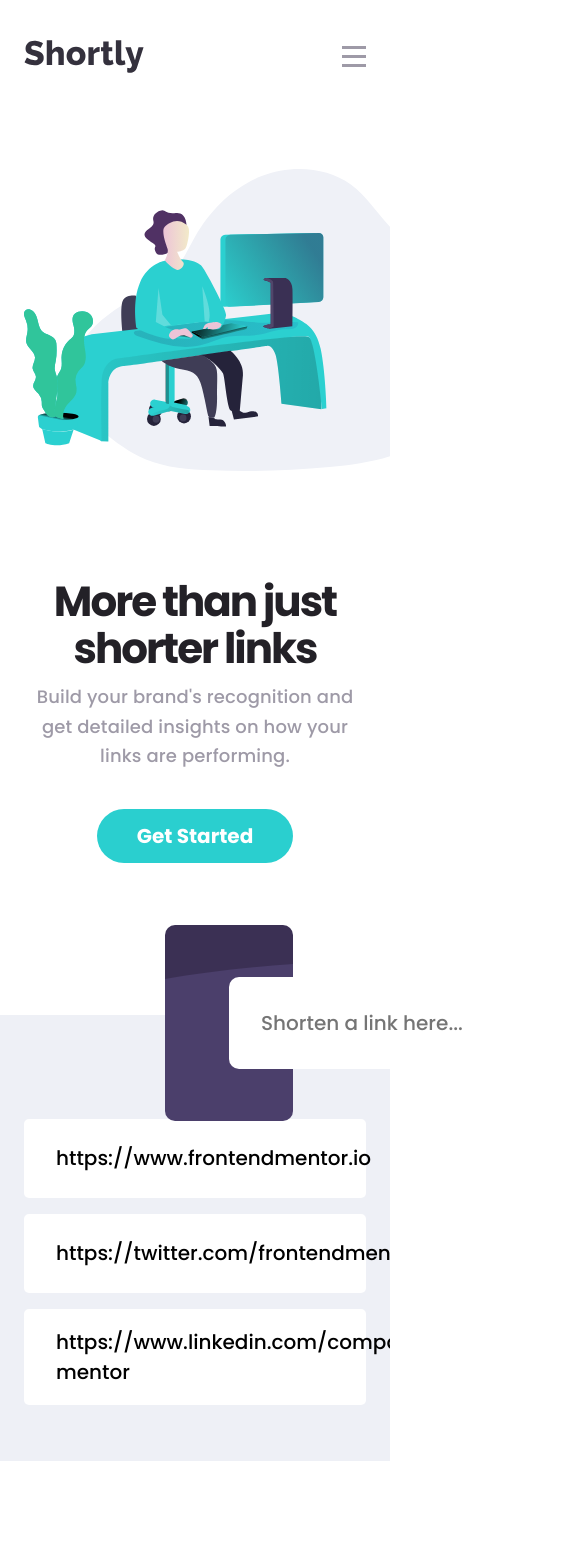
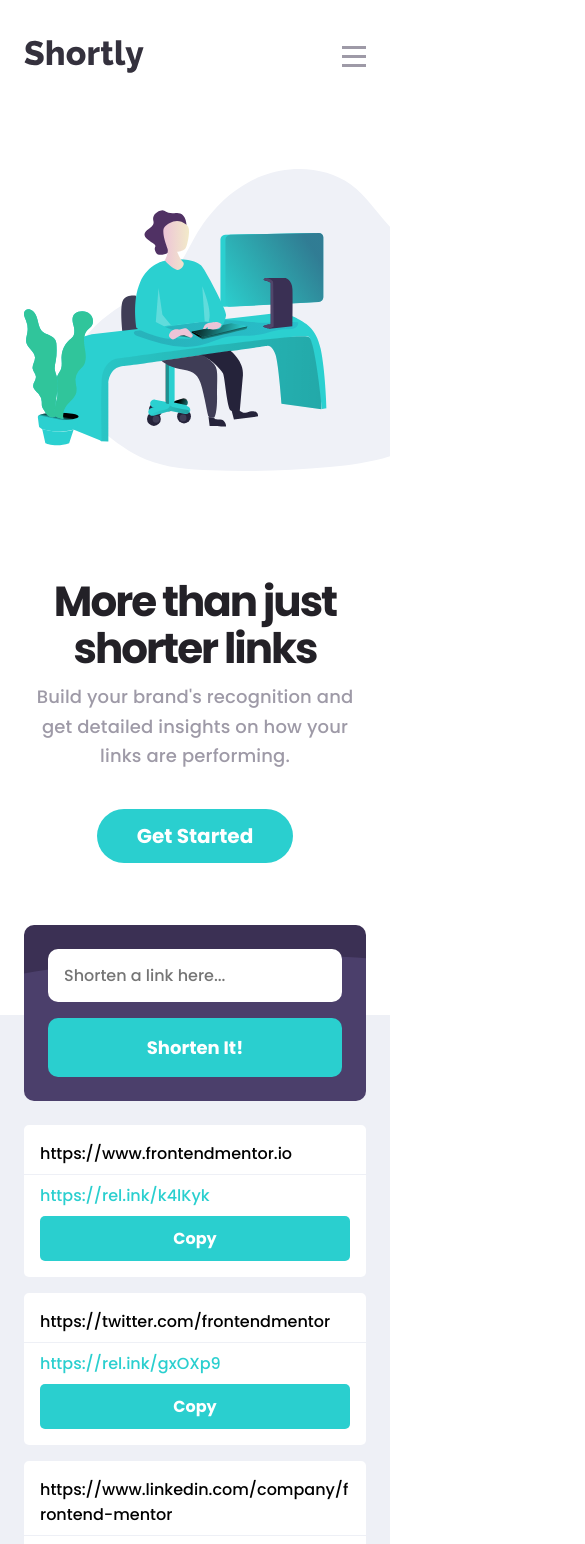
Before and after one commit to humbruno/url-shortener, a React (Vite) app: page / in a window 390 px wide. Shown: the top 1544 px of the page, 585 px wide, since content can reach past the window. Before the commit the page ends 1461 px from the top, so only its background shows below. Built offline with nearby package versions, Linux system fonts and the light colour scheme.

Commit message:
styles: search input and item responsiveness

```diff
--- a/src/components/Container/styles.ts
+++ b/src/components/Container/styles.ts
@@ -2,7 +2,7 @@ import styled from 'styled-components';
 
 const StyledContainer = styled.div`
   padding: 48px 165px 72px;
-  overflow-x: hidden;
+  overflow: hidden;
 
   @media (max-width: 768px) {
     padding: 40px 24px 56px;
--- a/src/components/SearchInput/styles.ts
+++ b/src/components/SearchInput/styles.ts
@@ -13,10 +13,19 @@ const StyledForm = styled.form`
   border-radius: 10px;
 
   position: absolute;
-  z-index: 9999;
   left: 165px;
   right: 165px;
   margin-top: -130px;
+
+  @media (max-width: 768px) {
+    left: 24px;
+    right: 24px;
+
+    flex-direction: column;
+    gap: 16px;
+
+    padding: 24px;
+  }
 
   input {
     font-size: 1.25rem;
@@ -28,15 +37,26 @@ const StyledForm = styled.form`
     padding: 14px 0 14px 32px;
     margin-right: 14px;
 
+    width: 100%;
     flex: 1;
 
     &:focus {
       outline: none;
     }
+
+    @media (max-width: 768px) {
+      font-size: 1rem;
+
+      padding: 14px 0 14px 16px;
+    }
   }
 
   button {
     font-size: 1.25rem;
+
+    @media (max-width: 768px) {
+      font-size: 1.125rem;
+    }
   }
 `;
 
--- a/src/components/SearchItem/index.tsx
+++ b/src/components/SearchItem/index.tsx
@@ -9,6 +9,7 @@ type SearchItemProps = {
 const SearchItem = ({ fullUrl, shortUrl }: SearchItemProps) => (
   <ListItem>
     <p>{fullUrl}</p>
+    <span className="divider" aria-hidden="true" />
     <strong>{shortUrl}</strong>
     <Button borderRadius="5px" padding="10px 31px">
       Copy
--- a/src/components/SearchItem/styles.ts
+++ b/src/components/SearchItem/styles.ts
@@ -11,19 +11,55 @@ const ListItem = styled.li`
   padding: 18px 32px;
   border-radius: 5px;
 
+  @media (max-width: 768px) {
+    flex-direction: column;
+    align-items: flex-start;
+    gap: 8px;
+
+    padding: 16px;
+  }
+
   p {
     flex: 1;
     font-size: 1.25rem;
+
+    @media (max-width: 768px) {
+      font-size: 1rem;
+      width: 100%;
+      overflow-wrap: break-word;
+    }
   }
 
   strong {
     color: ${(props) => props.theme.colors.primary};
     font-weight: 500;
     font-size: 1.25rem;
+
+    @media (max-width: 768px) {
+      font-size: 1rem;
+    }
   }
 
   button {
     font-size: 0.938rem;
+
+    @media (max-width: 768px) {
+      width: 100%;
+      font-size: 1rem;
+    }
+  }
+
+  .divider {
+    display: none;
+
+    @media (max-width: 768px) {
+      display: block;
+      width: calc(100% + 32px); // twice the value of the parent's padding
+      margin-left: -16px; // -1 parent's padding
+      height: 1px;
+
+      background-color: ${({ theme }) => theme.colors.neutral.lightGray};
+    }
   }
 `;
 
--- a/src/components/SearchList/styles.ts
+++ b/src/components/SearchList/styles.ts
@@ -2,7 +2,7 @@ import styled from 'styled-components';
 
 const StyledList = styled.ul`
   list-style: none;
-  margin-top: 64px;
+  margin-top: 70px;
 
   display: flex;
   flex-direction: column;
```
